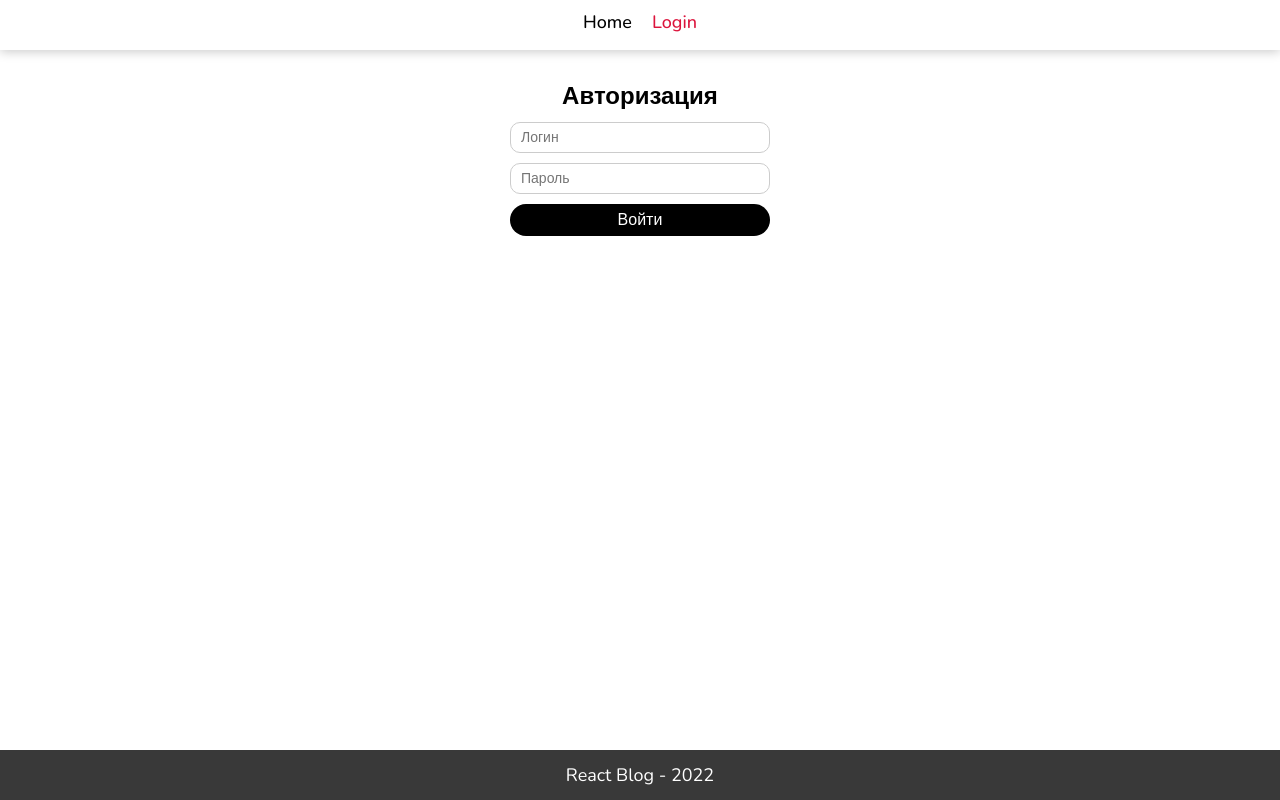
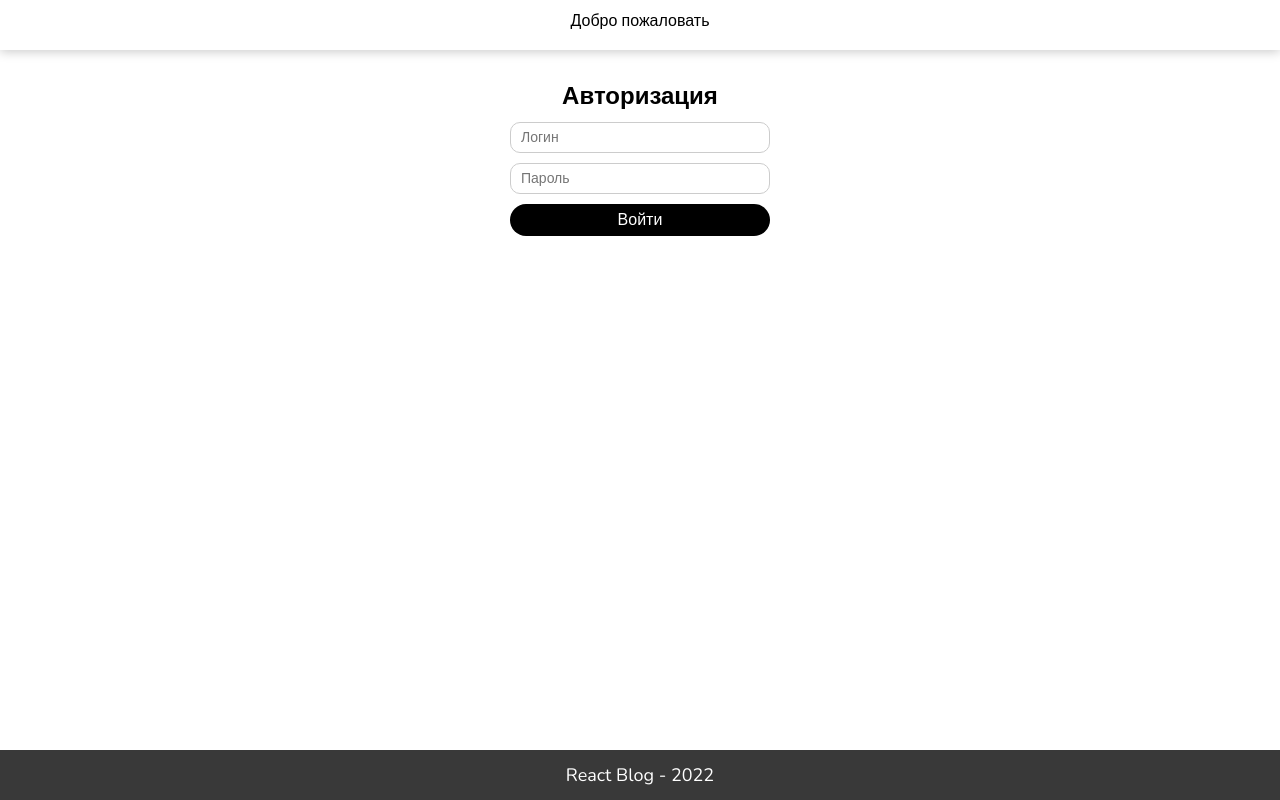
Before and after one commit to TheHeiseDev/React-blog, a React (Create React App) app: page /login in a window 1280 px wide. Built offline with nearby package versions, Linux system fonts and the light colour scheme.

Commit message:
handled login with localstorage

```diff
--- a/src/App.js
+++ b/src/App.js
@@ -4,16 +4,22 @@ import { Footer } from "./components/Footer/Footer";
 import { BlogPage } from "./containers/BlogPage/BlogPage";
 import { BrowserRouter as Router, Routes, Route } from "react-router-dom";
 import { LoginPage } from "./containers/LoginPage/LoginPage";
+import { useState } from "react";
 
-export function App() {
+export function App(props) {
+  const getStateUserAuth = localStorage.getItem("isLoggedIn") === "true";
+  const userNameLocalStorage = localStorage.getItem("login") || "";
+  const [isLoggedIn, setisLoggedIn] = useState(getStateUserAuth);
+  const [userName, setUserName] = useState(localStorage.getItem("userName"));
+
   return (
     <Router>
       <div className="App">
-        <Header />
+        <Header isLoggedIn={isLoggedIn} setisLoggedIn={setisLoggedIn} userName={userName} />
         <main>
           <Routes>
             <Route exact path="/" element={<BlogPage />} />
-            <Route path="/login" element={<LoginPage />} />
+            <Route path="/login" element={<LoginPage setisLoggedIn={setisLoggedIn} setUserName={setUserName} />} />
           </Routes>
         </main>
 
--- a/src/components/Header/Header.js
+++ b/src/components/Header/Header.js
@@ -1,15 +1,25 @@
-import { Link, NavLink } from "react-router-dom";
+import { NavLink } from "react-router-dom";
 import style from "./Header.module.css";
+import MeetingRoomIcon from "@mui/icons-material/MeetingRoom";
 
-export const Header = () => {
+export const Header = ({ isLoggedIn, setisLoggedIn, userName }) => {
+  const handleLogOut = () => {
+    localStorage.setItem("isLoggedIn", false);
+    setisLoggedIn(false);
+  };
   return (
     <header className={style.mainHeader}>
-      <nav>
-        <NavLink exact to="/">
-          Home
-        </NavLink>
-        <NavLink to="login">Login</NavLink>
-      </nav>
+      {isLoggedIn ? (
+        <nav>
+          Добро пожаловать, &nbsp;<strong>{userName}</strong>
+          <NavLink onClick={handleLogOut} exact to="/login">
+            <MeetingRoomIcon />
+            Выход
+          </NavLink>
+        </nav>
+      ) : (
+        "Добро пожаловать "
+      )}
     </header>
   );
 };
--- a/src/components/Header/Header.module.css
+++ b/src/components/Header/Header.module.css
@@ -13,12 +13,16 @@
 }
 
 .mainHeader a {
+  display: flex;
+  gap: 5px;
+  align-items: center;
+  justify-content: center;
+
   font-weight: 500;
   transition: all 0.2s linear;
   border-bottom: 2px solid transparent;
   font-size: 18px;
 
-  display: inline-block;
   margin: 0 10px;
 }
 
--- a/src/containers/LoginPage/LoginPage.jsx
+++ b/src/containers/LoginPage/LoginPage.jsx
@@ -1,18 +1,42 @@
+import { useState } from "react";
+import { useNavigate } from "react-router-dom";
 import "./LoginPage.css";
 
-export const LoginPage = () => {
+export const LoginPage = (props) => {
+  const navigate = useNavigate();
   const handleLogIn = (e) => {
     e.preventDefault();
+    props.setisLoggedIn(true);
+    navigate("../", { replace: true }); //перенаправление на главную страницу после авторизации
+    props.setUserName(login);
+    localStorage.setItem("isLoggedIn", true);
+    localStorage.setItem("userName", login);
+  };
+
+  const [login, setLogin] = useState("");
+  const [password, setPassword] = useState("");
+
+  const handleLoginChange = (e) => {
+    setLogin(e.target.value);
+  };
+  const handlePasswordChange = (e) => {
+    setPassword(e.target.value);
   };
 
   return (
     <form action="" className="loginForm" onSubmit={handleLogIn}>
       <h2>Авторизация</h2>
       <div>
-        <input className="loginFormInput" type="text" placeholder="Логин" required />
+        <input onChange={handleLoginChange} className="loginFormInput" type="text" placeholder="Логин" required />
       </div>
       <div>
-        <input className="loginFormInput" type="password" placeholder="Пароль" required />
+        <input
+          onChange={handlePasswordChange}
+          className="loginFormInput"
+          type="password"
+          placeholder="Пароль"
+          required
+        />
       </div>
       <div>
         <button className="blackBtn" type="submit">
```
